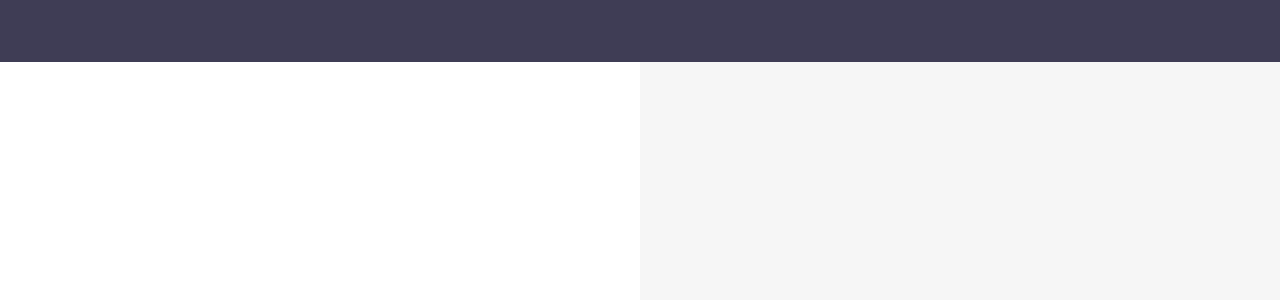
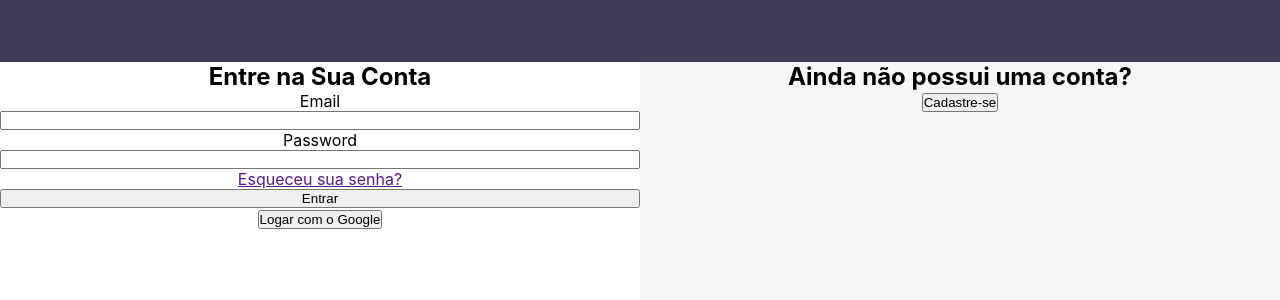
Before and after one commit to JorbFreire/hackathon, a React (Create React App) app: page / in a window 1280 px wide. Shown: the top 300 px of the page. Built offline with nearby package versions, Linux system fonts and the light colour scheme.

Commit message:
login html

```diff
--- a/src/index.css
+++ b/src/index.css
@@ -3,6 +3,12 @@
   padding: 0;
   outline: 0;
   box-sizing: border-box;
+}
+
+body, .root, .App {
+  margin: 0;
+  width: 100vw;
+  height: 100vh;
 }
 
 body {
@@ -18,9 +24,3 @@
   font-family: source-code-pro, Menlo, Monaco, Consolas, 'Courier New',
     monospace;
 }
-
-body, .root, .App {
-  margin: 0;
-  width: 100vw;
-  height: 100vh;
-}
--- a/src/pages/LoginPage/index.js
+++ b/src/pages/LoginPage/index.js
@@ -8,10 +8,23 @@
     </header>
     <main>
       <div id="LoginCollum">
+        <h2> Entre na Sua Conta </h2>
+        <form>
+          <label htmlFor="UserEmail">Email </label>
+          <input type="text" id="UserEmail"/>
 
+          <label htmlFor="UserPassword">Password </label>
+          <input type="text" id="UserPassword"/>
+
+          <a href=""> Esqueceu sua senha? </a>
+          <button type="submit"> Entrar </button>
+        </form>
+        <button type="submit"> Logar com o Google </button>
       </div>
       <div id="RegistrationArtCollum">
-
+        <h2>Ainda não possui uma conta? </h2>
+        <button>Cadastre-se </button>
+        <img src="" alt=""/>
       </div>
     </main>
   </div>
--- a/src/pages/LoginPage/styles.css
+++ b/src/pages/LoginPage/styles.css
@@ -1,6 +1,4 @@
-/* ok */
 #LoginPage {
-  background-color: rgb(77, 26, 145);
   height: 100%;
 }
 
@@ -19,6 +17,12 @@
   background-color: #ffffff;
   width: 50%;
 }
+
+#LoginPage main #LoginCollum form {
+  display: flex;
+  flex-direction: column;
+}
+
 #LoginPage main #RegistrationArtCollum {
   background-color: #f6f6f6;
   width: 50%;
```
